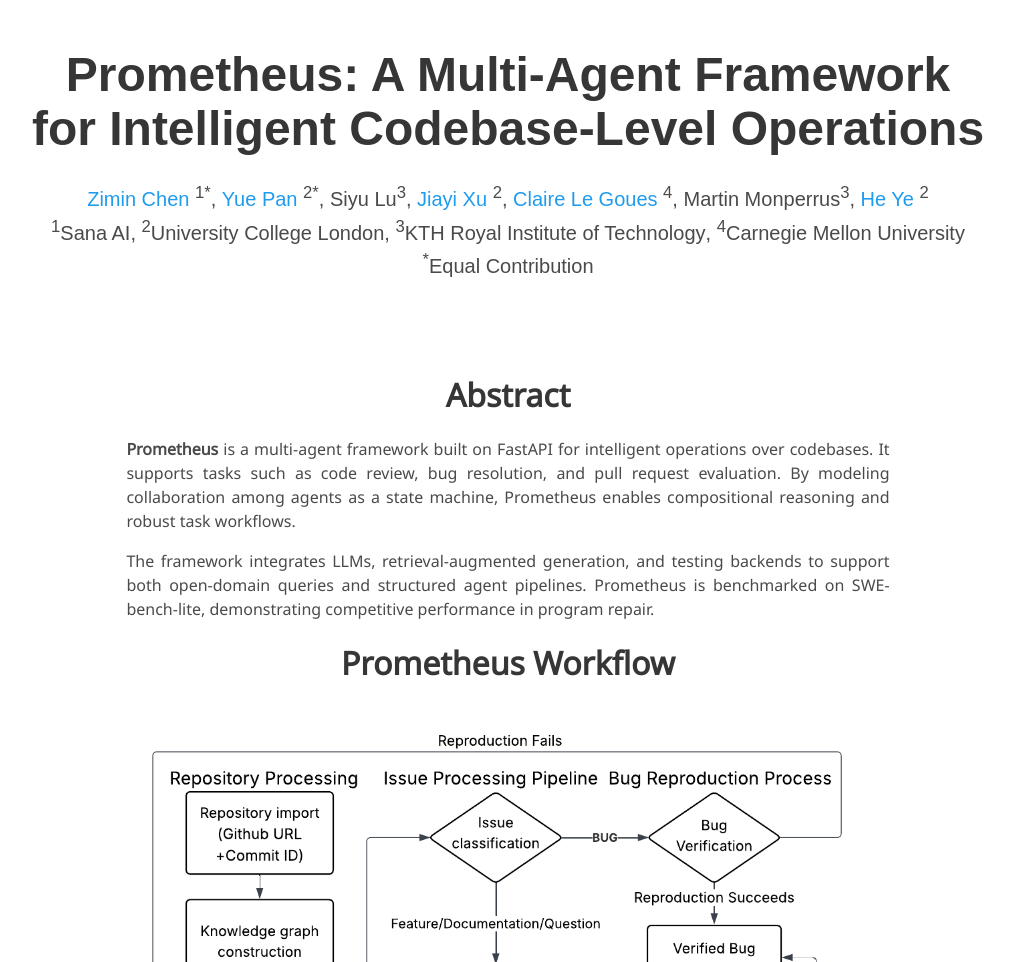
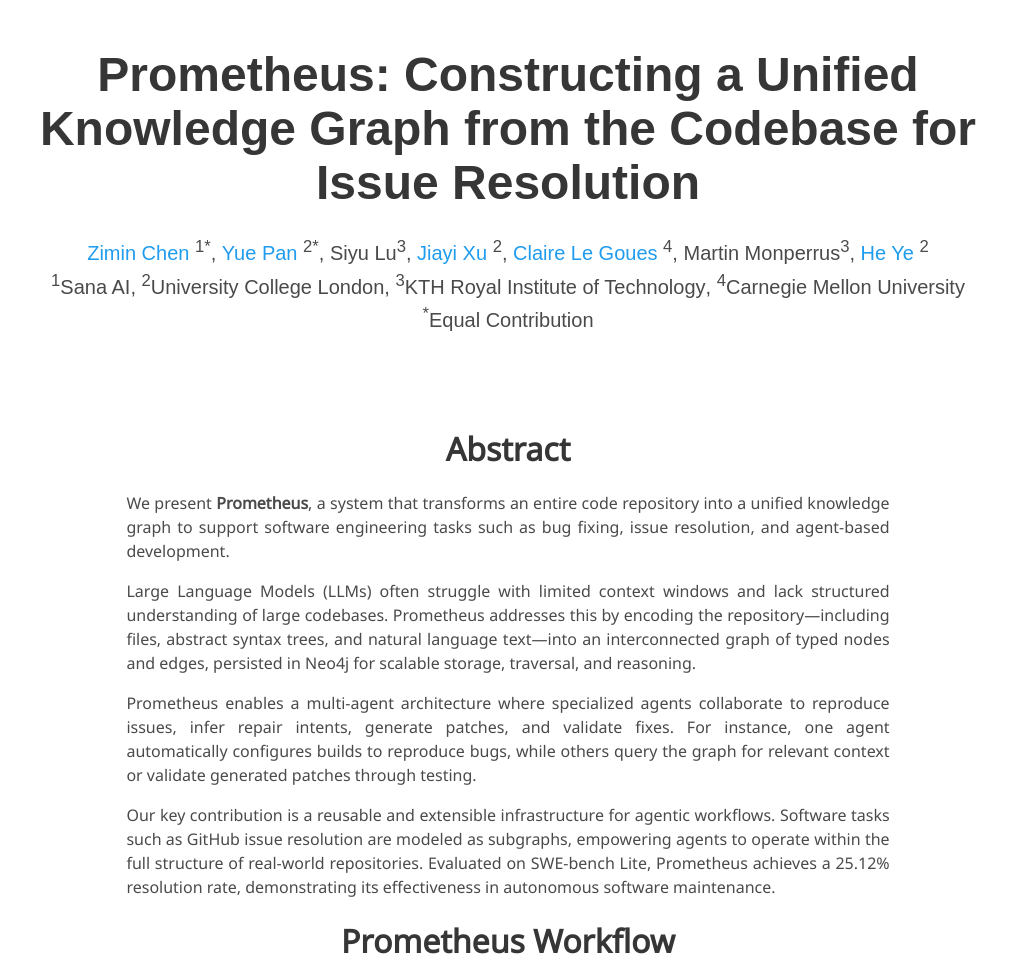
Before and after one commit to Pantheon-temple/Pantheon-temple.github.io, a plain HTML site: page index.html in a window 1280 px wide. Shown: the top 962 px of the page, without its empty margins (132-1146 px from the left). Drawn offline with Linux system fonts and the light colour scheme; a web font is replaced by a local one.

Commit message:
update index.html to revise project description and title for clarity and accuracy

```diff
--- a/index.html
+++ b/index.html
@@ -2,10 +2,10 @@
 <html lang="en">
 <head>
   <meta charset="utf-8">
-  <meta name="description" content="Prometheus: A Multi-Agent Framework for Intelligent Codebase-Level Operations">
+  <meta name="description" content="Prometheus: Constructing a Unified Knowledge Graph from the Codebase for Issue Resolution">
   <meta name="keywords" content="multi-agent, automatic program repair, code reasoning, state machine, LLM">
   <meta name="viewport" content="width=device-width, initial-scale=1">
-  <title>Prometheus: A Multi-Agent Framework for Intelligent Codebase-Level Operations</title>
+  <title>Prometheus: Constructing a Unified Knowledge Graph from the Codebase for Issue Resolution</title>
 
   <link href="https://fonts.googleapis.com/css?family=Google+Sans|Noto+Sans|Castoro" rel="stylesheet">
   <link rel="stylesheet" href="./static/css/bulma.min.css">
@@ -22,7 +22,7 @@
     <div class="container is-max-desktop">
       <div class="columns is-centered">
         <div class="column has-text-centered">
-          <h1 class="title is-1 publication-title">Prometheus: A Multi-Agent Framework for Intelligent Codebase-Level Operations</h1>
+          <h1 class="title is-1 publication-title">Prometheus: Constructing a Unified Knowledge Graph from the Codebase for Issue Resolution</h1>
           <div class="is-size-5 publication-authors">
             <span class="author-block">
               <a href="https://scholar.google.se/citations?user=aTuF1c4AAAAJ&hl=sv">
@@ -76,10 +76,16 @@
         <h2 class="title is-3">Abstract</h2>
         <div class="content has-text-justified">
           <p>
-            <b>Prometheus</b> is a multi-agent framework built on FastAPI for intelligent operations over codebases. It supports tasks such as code review, bug resolution, and pull request evaluation. By modeling collaboration among agents as a state machine, Prometheus enables compositional reasoning and robust task workflows.
+            We present <b>Prometheus</b>, a system that transforms an entire code repository into a unified knowledge graph to support software engineering tasks such as bug fixing, issue resolution, and agent-based development.
           </p>
           <p>
-            The framework integrates LLMs, retrieval-augmented generation, and testing backends to support both open-domain queries and structured agent pipelines. Prometheus is benchmarked on SWE-bench-lite, demonstrating competitive performance in program repair.
+            Large Language Models (LLMs) often struggle with limited context windows and lack structured understanding of large codebases. Prometheus addresses this by encoding the repository—including files, abstract syntax trees, and natural language text—into an interconnected graph of typed nodes and edges, persisted in Neo4j for scalable storage, traversal, and reasoning.
+          </p>
+          <p>
+            Prometheus enables a multi-agent architecture where specialized agents collaborate to reproduce issues, infer repair intents, generate patches, and validate fixes. For instance, one agent automatically configures builds to reproduce bugs, while others query the graph for relevant context or validate generated patches through testing.
+          </p>
+          <p>
+            Our key contribution is a reusable and extensible infrastructure for agentic workflows. Software tasks such as GitHub issue resolution are modeled as subgraphs, empowering agents to operate within the full structure of real-world repositories. Evaluated on SWE-bench Lite, Prometheus achieves a 25.12% resolution rate, demonstrating its effectiveness in autonomous software maintenance.
           </p>
         </div>
       </div>
```
